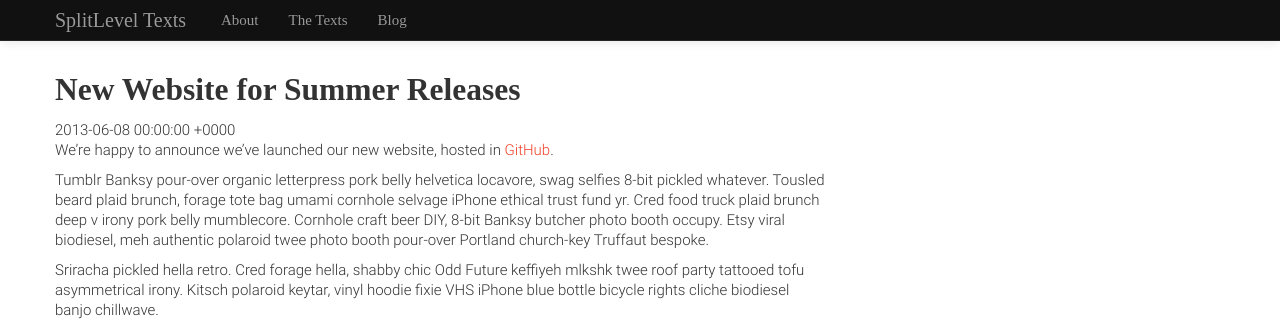
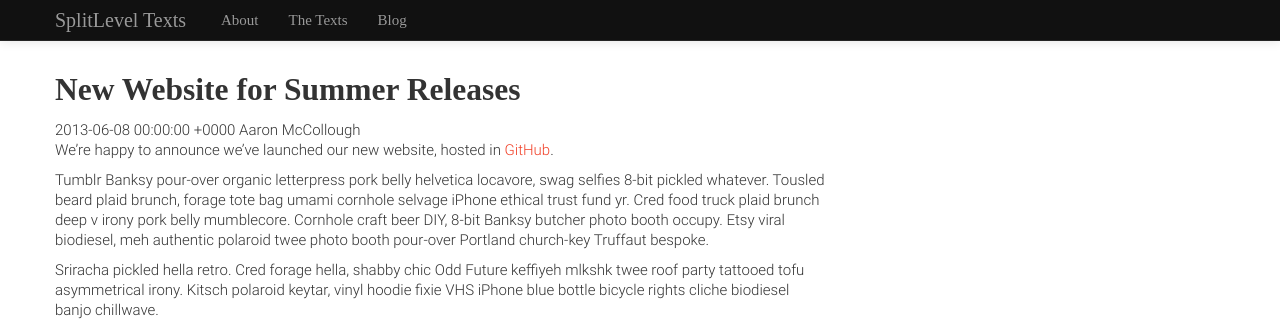
Before and after one commit to splitleveltexts/splitleveltexts.github.io, a Jekyll site: the page built from _posts/2013-06-08-new-website-for-summer-release.md, in a window 1280 px wide. Shown: the top 321 px of the page. Built offline with Jekyll 4.4.1, drawn with Linux system fonts in a browser that asks for light colours; some web fonts are replaced; comment, search, counter and statistics services are not loaded.

Commit message:
Update 2013-06-08-new-website-for-summer-release.md
add author name

```diff
--- a/_posts/2013-06-08-new-website-for-summer-release.md
+++ b/_posts/2013-06-08-new-website-for-summer-release.md
@@ -3,6 +3,7 @@ layout: post
 title: New Website for Summer Releases
 category: blog
 tags: news
+author: Aaron McCollough
 ---
 We're happy to announce we've launched our new website, hosted in [GitHub](https://github.com/splitleveltexts/splitleveltexts.github.io).
 
```
